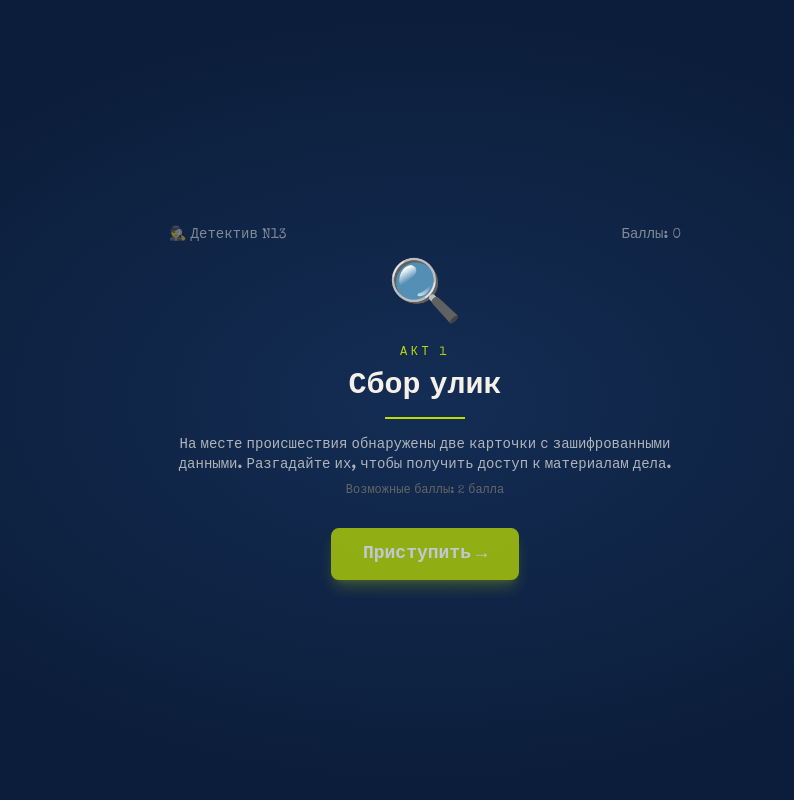
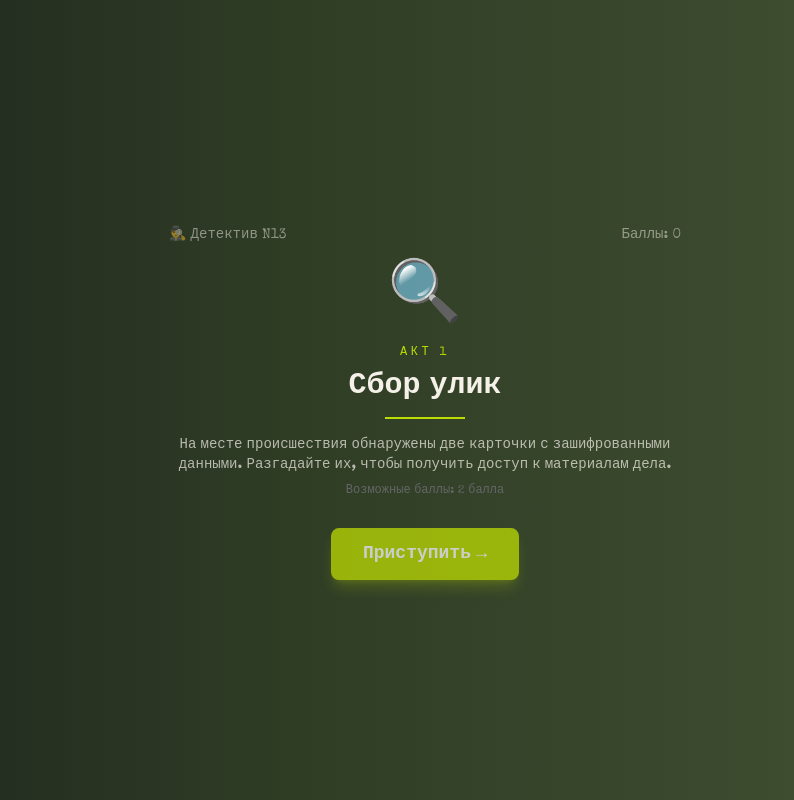
Before and after one commit to JenyaOs/GameCommunity, a React (Vite) app: page / in a window 1280 px wide. Both pictures are taken after a click on the button "Открыть дело 📁". Shown: the whole page, without its empty margins (215-1009 px from the left). Built offline with nearby package versions, Linux system fonts and the light colour scheme.

Commit message:
Update App.tsx

```diff
--- a/src/App.tsx
+++ b/src/App.tsx
@@ -79,7 +79,7 @@ export default function App() {
   ) => (
     <div
       className="min-h-screen flex items-center justify-center p-4"
-      style={{ background: 'radial-gradient(ellipse at center, #142d54 0%, #0B1D3A 70%)' }}
+      style={{ background: 'linear-gradient(to right, #1e241e 0%, #2f3d25 40%, #455535 100%)'}}
     >
       <div className="max-w-lg w-full text-center page-fade-in">
         {/* Top bar */}
```
